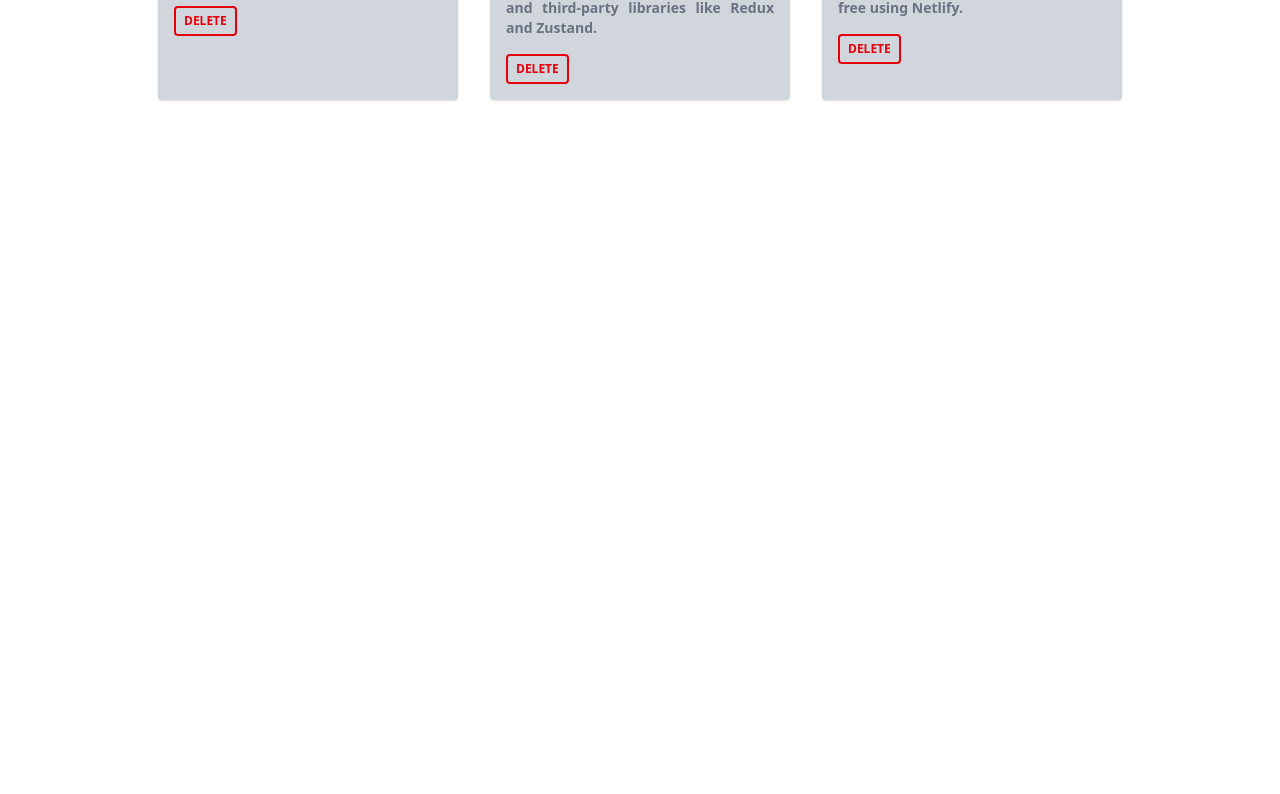
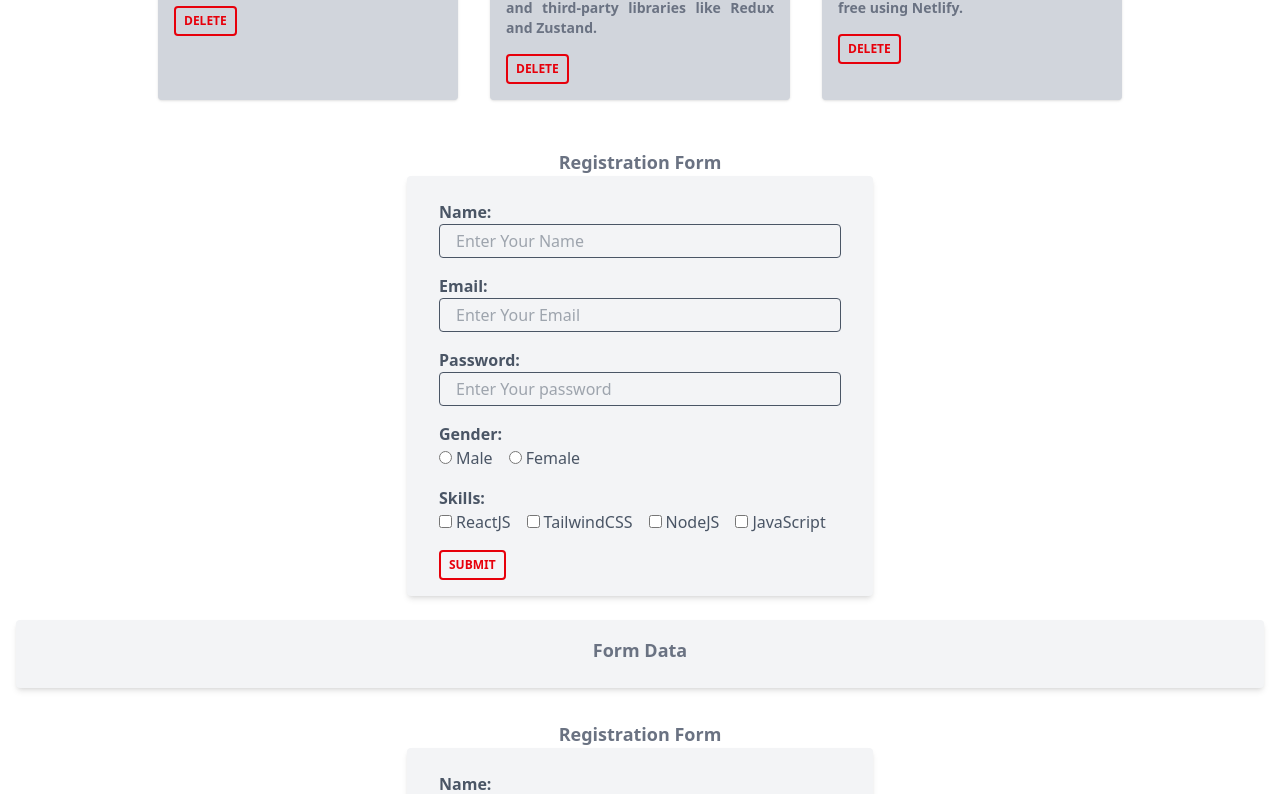
Before and after one commit to harshillencircle/ReactJS-Concepts, a React (Vite) app: page /register in a window 1280 px wide. Shown: the part 978-1772 px from the top of the page. Before the commit the page ends 1094 px from the top, so only its background shows below. Built offline with nearby package versions, Linux system fonts and the light colour scheme.

Commit message:
feat: Create a registration form in react

```diff
--- a/src/App.jsx
+++ b/src/App.jsx
@@ -3,6 +3,7 @@ import { BrowserRouter as Router, Routes, Route } from 'react-router-dom'
 import Portfolio from './components/portfolio/Portfolio.jsx'
 import Task from './components/tasks/Task.jsx'
 import BlogPostList from './components/blogpostlist/BlogPostList.jsx'
+import RegistrationForm from './components/registration/RegistrationForm.jsx'
 
 function App() {
 
@@ -13,12 +14,14 @@ function App() {
       <Portfolio bio={bio} />
       <Task />
       <BlogPostList />
+      <RegistrationForm />
 
       <Router>
         <Routes>
           <Route path="/profile" element={<Portfolio bio={bio} />} />
           <Route path="/task" element={<Task />} />
           <Route path='/blog' element={<BlogPostList />} />
+          <Route path='/register' element={<RegistrationForm />} />
         </Routes>
       </Router>
 
--- /dev/null
+++ b/src/components/registration/RegistrationForm.jsx
@@ -0,0 +1,179 @@
+import React, { useState } from "react";
+
+function RegistrationForm() {
+    const [formData, setFormData] = useState({
+        name: '',
+        email: '',
+        password: '',
+        gender: '',
+        skills: []
+    });
+
+    const [submittedData, setSubmittedData] = useState([]);
+    const [error, setError] = useState({});
+
+    const handleChange = (e) => {
+        setFormData({ ...formData, [e.target.name]: e.target.value });
+    }
+
+    const handleCheckboxChecked = (e) => {
+        const { value, checked } = e.target;
+
+        if (checked) {
+            setFormData((prev) => ({
+                ...prev,
+                skills: [...prev.skills, value],
+            }));
+        } else {
+            setFormData((prev) => ({
+                ...prev,
+                skills: prev.skills.filter((skill) => skill !== value),
+            }));
+        }
+    }
+
+    const handleSubmit = (e) => {
+        e.preventDefault();
+
+        const newErrors = {};
+
+        if (formData.name === "") {
+            newErrors.name = "Please Enter Your Name Proper !!";
+        }
+
+        if (!formData.email.includes('@') || !formData.email.includes(".")) {
+            newErrors.email = "Please Enter a Valid Email Address !! ";
+        }
+
+        if (formData.password.length <= 6) {
+            newErrors.password = "Password Must Be At Least 6 Characters !! ";
+        }
+
+        if (!formData.gender) {
+            newErrors.gender = "Please Select Gender!!";
+        }
+
+        if (formData.skills.length === 0) {
+            newErrors.skills = "Please Select At Least 1 Skill!!";
+        }
+
+        if (Object.keys(newErrors).length > 0) {
+            setError(newErrors);
+            return;
+        }
+
+        setError({});
+
+        setSubmittedData((prevdata) => [...prevdata, formData]);
+        console.log("Formdata: ", formData);
+
+        setFormData({
+            name: '',
+            email: '',
+            password: '',
+            gender: '',
+            skills: []
+        })
+    }
+
+    return (
+        <div className="flex flex-col justify-center items-center m-4">
+            <div className='text-lg text-gray-500 font-bold mt-4'>
+                Registration Form
+            </div>
+            <div className="bg-gray-100 flex justify-center items-center px-8 py-4 shadow-md rounded">
+                <form onSubmit={handleSubmit}>
+                    <div className="mt-2 mb-4">
+                        <label className="text-gray-600 font-bold">Name:
+                            <div className="border border-gray-600 font-normal rounded-sm">
+                                <input className="w-[400px] px-4 py-1" type="text" name="name" value={formData.name} onChange={handleChange} placeholder="Enter Your Name" />
+                            </div>
+                            {error.name && <p className="text-red-600 text-sm mb-2">{error.name}</p>}
+                        </label>
+                    </div>
+
+                    <div className="mt-2 mb-4">
+                        <label className="text-gray-600 font-bold">Email:
+                            <div className="border border-gray-600 font-normal rounded-sm">
+                                <input className="w-[400px] px-4 py-1" type="email" name="email" value={formData.email} onChange={handleChange} placeholder="Enter Your Email" />
+                            </div>
+                            {error.email && <p className="text-red-600 text-sm mb-2">{error.email}</p>}
+                        </label>
+                    </div>
+
+                    <div className="mt-2 mb-4">
+                        <label className="text-gray-600 font-bold">Password:
+                            <div className="border border-gray-600 font-normal rounded-sm">
+                                <input className="w-[400px] px-4 py-1" type="password" name="password" value={formData.password} onChange={handleChange} placeholder="Enter Your password" />
+                            </div>
+                            {error.password && <p className="text-red-600 text-sm mb-2">{error.password}</p>}
+                        </label>
+                    </div>
+
+                    <div className="mt-2 mb-4">
+                        <label className="text-gray-600 font-bold">Gender:
+                            <div className="font-normal space-x-4">
+                                <label>
+                                    <input className="mr-1" type="radio" name="gender" value='Male' checked={formData.gender === 'Male'} onChange={handleChange} />
+                                    Male
+                                </label>
+                                <label>
+                                    <input className="mr-1" type="radio" name="gender" value='Female' checked={formData.gender === 'Female'} onChange={handleChange} />
+                                    Female
+                                </label>
+                            </div>
+                            {error.gender && <p className="text-red-600 text-sm mb-2">{error.gender}</p>}
+                        </label>
+                    </div>
+
+                    <div className="mt-2 mb-4">
+                        <label className="text-gray-600 font-bold">Skills:
+                            <div className="font-normal space-x-4">
+                                <label>
+                                    <input className="mr-1" type="checkbox" name="skills" value='ReactJS' checked={formData.skills.includes("ReactJS")} onChange={handleCheckboxChecked} />
+                                    ReactJS
+                                </label>
+                                <label>
+                                    <input className="mr-1" type="checkbox" name="skills" value='TailwindCSS' checked={formData.skills.includes("TailwindCSS")} onChange={handleCheckboxChecked} />
+                                    TailwindCSS
+                                </label>
+                                <label>
+                                    <input className="mr-1" type="checkbox" name="skills" value='NodeJS' checked={formData.skills.includes("NodeJS")} onChange={handleCheckboxChecked} />
+                                    NodeJS
+                                </label>
+                                <label>
+                                    <input className="mr-1" type="checkbox" name="skills" value='JavaScript' checked={formData.skills.includes("JavaScript")} onChange={handleCheckboxChecked} />
+                                    JavaScript
+                                </label>
+                            </div>
+                            {error.skills && <p className="text-red-600 text-sm mb-2">{error.skills}</p>}
+                        </label>
+                    </div>
+
+                    <div>
+                        <button className="text-[12px] text-red-600 hover:bg-red-600 hover:text-white border-2 font-bold border-red-600 rounded-sm cursor-pointer px-2 py-1 uppercase" type="submit">Submit</button>
+                    </div>
+                </form>
+            </div>
+
+            <div className="w-full mt-6 bg-gray-100 shadow-md px-6 py-4 rounded">
+                <div className='text-lg text-gray-500 font-bold mb-2 text-center'>
+                    Form Data
+                </div>
+                <div className="flex flex-wrap justify-center items-center space-x-4">
+                    {submittedData.map((data, index) => (
+                        <div className="w-[300px] mt-6 bg-gray-50 shadow-md px-6 py-4 rounded" key={index}>
+                            <p className="text-md text-gray-500 font-semibold"><span className="text-md text-gray-500 font-bold">Name :</span> {data.name}</p>
+                            <p className="text-md text-gray-500 font-semibold"> <span className="text-md text-gray-500 font-bold">Email :</span> {data.email}</p>
+                            <p className="text-md text-gray-500 font-semibold"> <span className="text-md text-gray-500 font-bold">Password :</span> {data.password}</p>
+                            <p className="text-md text-gray-500 font-semibold"> <span className="text-md text-gray-500 font-bold">Gender :</span> {data.gender}</p>
+                            <p className="text-md text-gray-500 font-semibold"> <span className="text-md text-gray-500 font-bold">Skills :</span> {data.skills.join(", ")}</p>
+                        </div>
+                    ))}
+                </div>
+            </div>
+        </div>
+    )
+}
+
+export default RegistrationForm;
```
